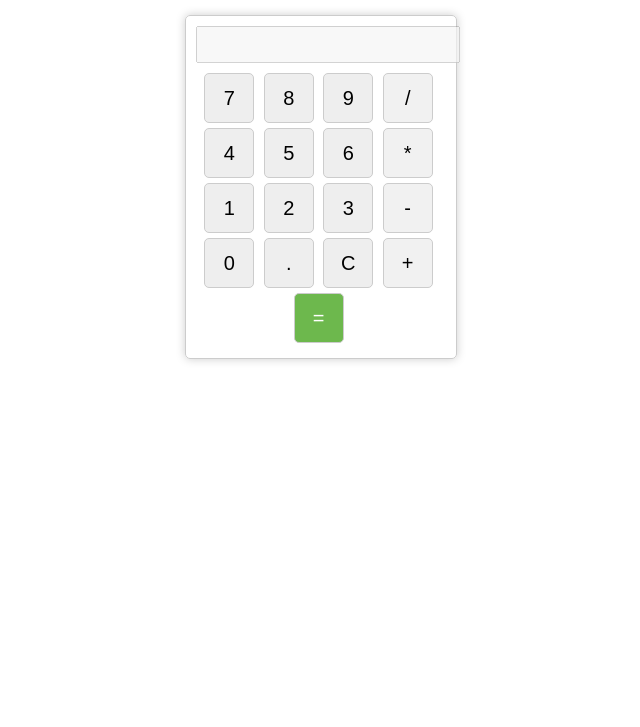
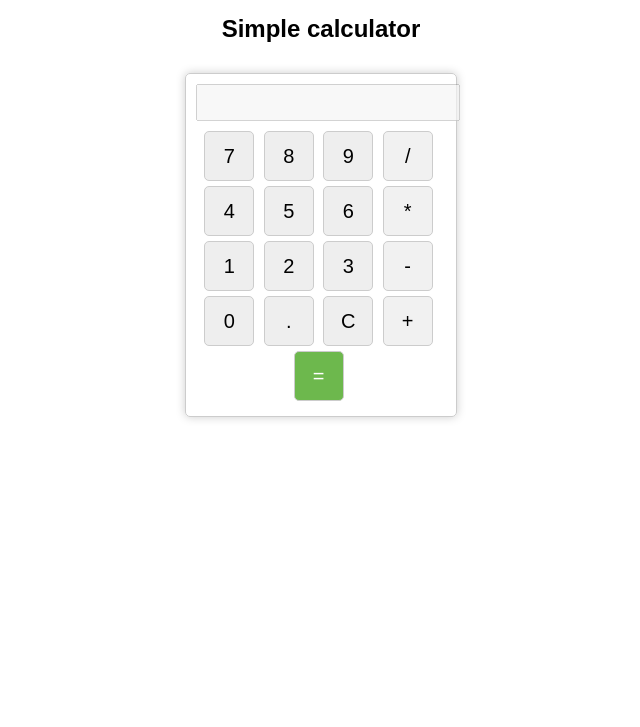
Before and after one commit to bindu8601/Basic-Calculator, a plain HTML site: page index.html in a window 1280 px wide. Shown: the part 73-800 px from the top of the page, without its empty margins (319-959 px from the left). Drawn offline with Linux system fonts and the light colour scheme.

Commit message:
my first commit

```diff
--- a/index.html
+++ b/index.html
@@ -9,6 +9,7 @@
 </head>
 <body>
     <h1>BASIC CALCULATOR</h1>
+    <h1>Simple calculator</h1>
     <div class="calculator">
         <input type="text" id="result" disabled>
         <input type="button" value="7" onclick="insert('7')">
```
